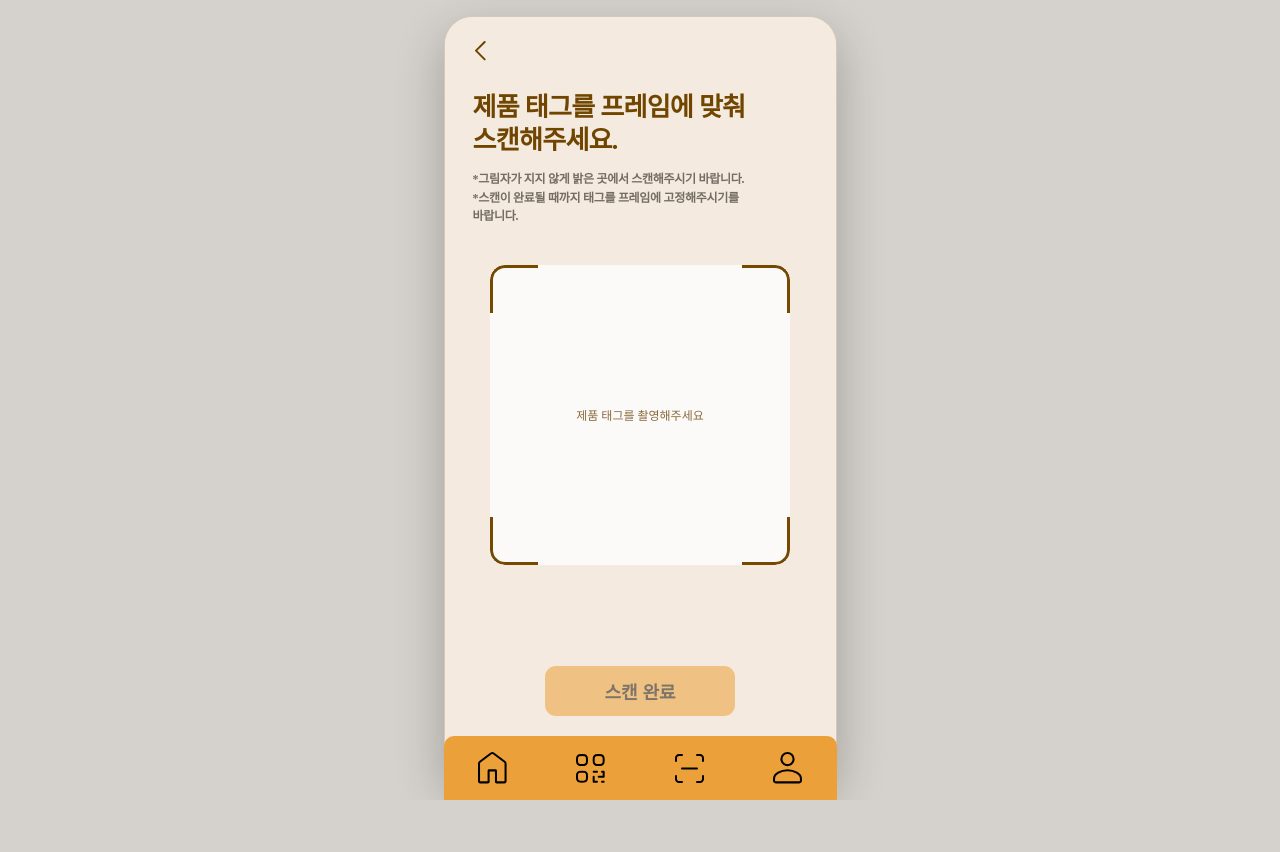
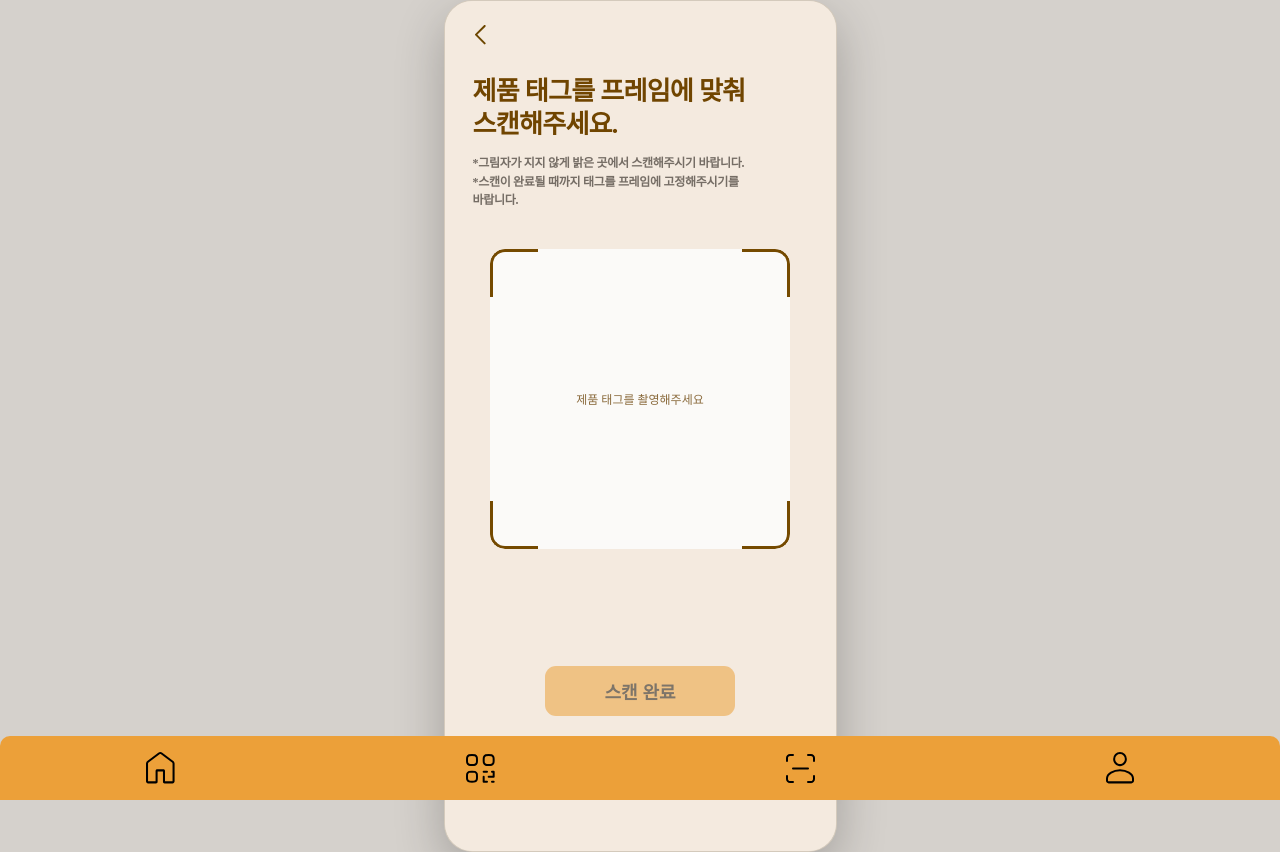
Before and after one commit to WalktoWall/FRONTEND, a React (Vite) app: page /scan in a window 1280 px wide. Before the commit the page ends 800 px from the top, so only its background shows below. Built offline with nearby package versions, Linux system fonts and the light colour scheme; no server answers; a web font is replaced by a local one.

Commit message:
fix: standardize customer frame size

```diff
--- a/src/App.css
+++ b/src/App.css
@@ -62,6 +62,12 @@ body {
   border-radius: 0;
 }
 
+.app-frame:not(.app-frame--staff) {
+  width: 393px;
+  height: 852px;
+  flex: 0 0 auto;
+}
+
 .app-frame--staff,
 .app-frame--staff * {
   font-family: "Pretendard Variable", Pretendard, sans-serif;
@@ -105,6 +111,10 @@ body {
   border-radius: inherit;
 }
 
+.app-frame:not(.app-frame--staff) > * {
+  max-height: none !important;
+}
+
 @media (max-width: 430px) {
   #root {
     padding: 0;
--- a/src/components/css/BottomNav.css
+++ b/src/components/css/BottomNav.css
@@ -2,17 +2,14 @@
 
 .product-record-bottom-nav {
   position: fixed;
-  bottom: max(
-    0px,
-    calc((100dvh - min(852px, calc(100dvh - 32px))) / 2)
-  );
+  bottom: max(0px, calc((100dvh - 852px) / 2));
   left: 0;
   right: 0;
   margin: 0 auto; /* 중앙 정렬 */
   z-index: 1000;
 
-  width: 100%;
-  max-width: 393px; /* 모바일 최대 너비 제한 */
+  width: 393px;
+  max-width: none;
   height: 64px;
 
   display: flex;
@@ -27,11 +24,11 @@
   .product-record-bottom-nav {
     position: fixed;
     right: 0;
-    bottom: max(0px, calc((100dvh - min(852px, 100dvh)) / 2));
+    bottom: max(0px, calc((100dvh - 852px) / 2));
     left: 0;
 
-    width: 100vw;
-    max-width: 393px;
+    width: 393px;
+    max-width: none;
     margin: 0 auto;
   }
 }
```
